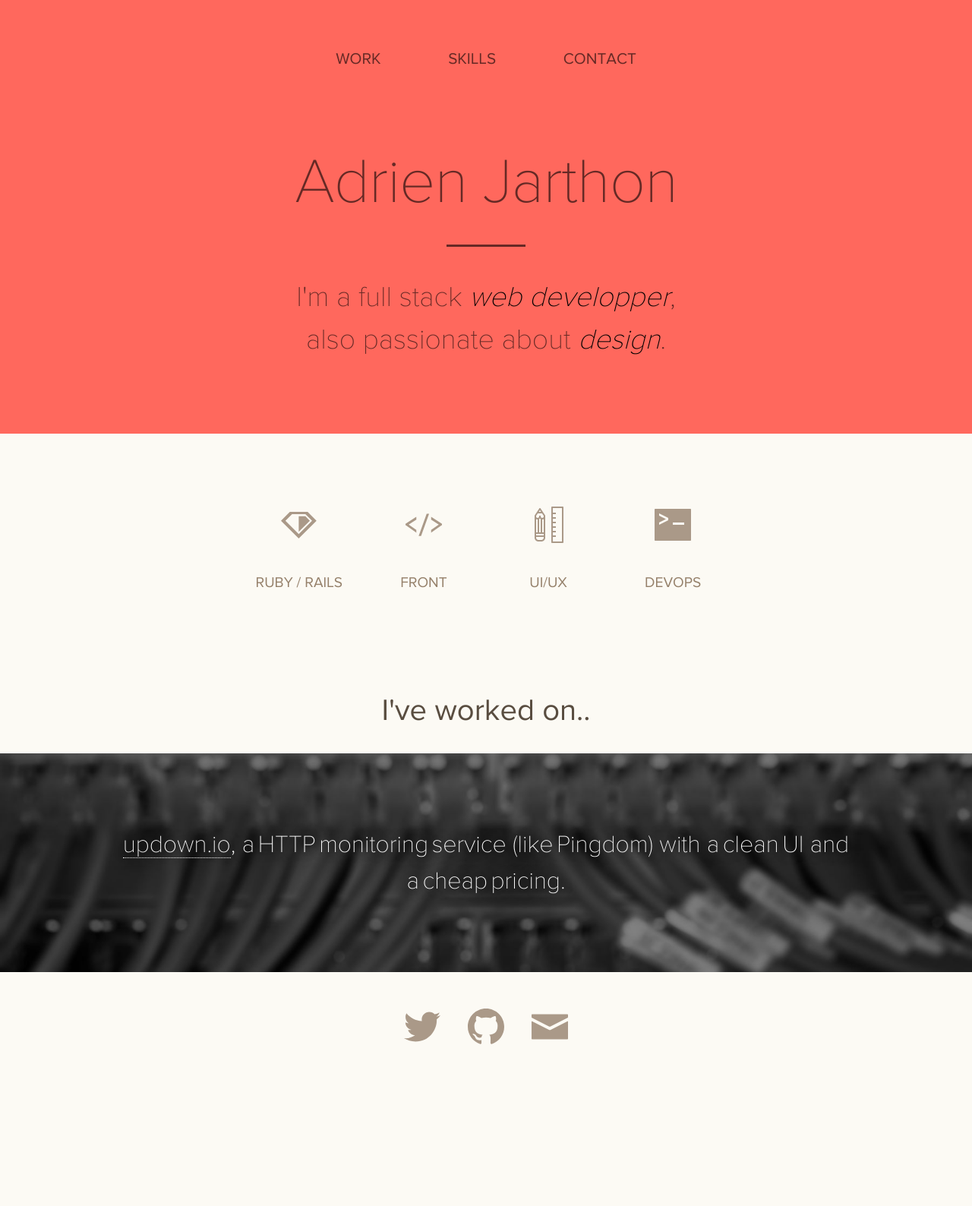
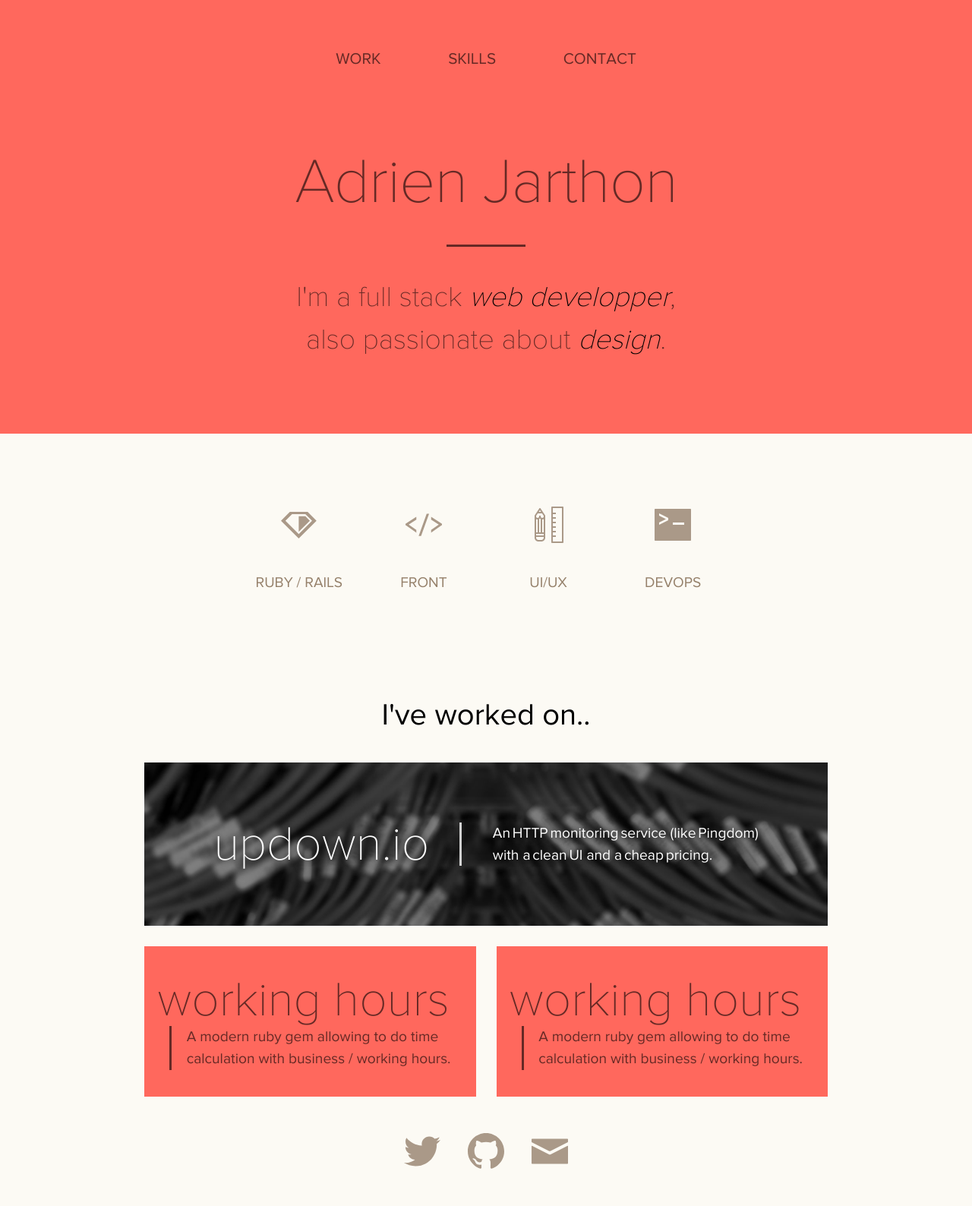
Before and after one commit to jarthod/jarthod.github.io, a Jekyll site: the page built from index.html, in a window 1280 px wide. Shown: the whole page at 76% size. Built offline with Jekyll 4.4.1, drawn with Linux system fonts in a browser that asks for light colours; before the commit the page ends 1424 px from its top, so only the background shows below that.

Commit message:
project grid draft

```diff
--- a/_includes/header.html
+++ b/_includes/header.html
@@ -6,5 +6,5 @@
   </nav>
   <div class="site-title">{{ site.title }}</div>
   <hr>
-  <p>I'm a full stack <em>web developper</em>,<br />also passionate about <em>design</em>.</p>
+  <p>I'm a full stack <em>web&nbsp;developper</em>,<br />also passionate about&nbsp;<em>design</em>.</p>
 </header>
--- a/_projects/updown.markdown
+++ /dev/null
@@ -1,4 +0,0 @@
----
-name: 'updown'
----
-[updown.io](https://updown.io), a HTTP monitoring service (like Pingdom) with a clean UI and a cheap pricing.
--- a/css/main.scss
+++ b/css/main.scss
@@ -7,9 +7,9 @@ $base-font-family: Proxima Nova, Helvetica, Arial, sans-serif;
 
 $background-color: #fcfaf4;
 $accent-bg-color:  #ff685d;
-$accent-fg-color:  darken($accent-bg-color, 10%);
+$accent-fg-color:  shade($accent-bg-color, 10%);
 $brown-color:      #a98;
-$text-color:       darken($brown-color, 30%);
+$text-color:       shade($brown-color, 30%);
 
 @font-face {
   font-family: 'Proxima Nova';
@@ -44,6 +44,7 @@ body {
   color: $text-color;
   background-color: $background-color;
   -webkit-text-size-adjust: 100%;
+  min-width: 350px;
 }
 
 img {
@@ -55,7 +56,7 @@ h1, h2, h3, h4, h5, h6 {
   font-weight: normal;
 }
 
-h1 {
+h2 {
   text-align: center;
   font-size: 2.5em;
 }
@@ -84,12 +85,6 @@ a {
       fill: $accent-bg-color;
     }
   }
-}
-
-.wrapper {
-  max-width: 800px;
-  margin: 0 auto;
-  padding: 0 3%;
 }
 
 header {
@@ -186,30 +181,96 @@ footer {
   }
 }
 
+.projects {
+
+}
+
+.wrapper {
+  max-width: 900px;
+  margin: 0 auto;
+}
+
+.grid {
+  overflow: hidden;
+  padding: 0 3%;
+}
+
+.grid-1 {
+  margin-bottom: 3%;
+}
+
+.grid-2 {
+  float: left;
+  width: 48.5%;
+}
+
+.grid-2 + .grid-2 {
+  margin-left: 3%;
+}
+
 .project {
-  color: white;
-  padding: 5% 10%;
-  font-size: 2em;
-  font-weight: 300;
+  color: rgba(0, 0, 0, 0.6);
+  padding: 8% 0;
   text-align: center;
-  text-shadow: 0 0 0.5em black;
+  background: $accent-bg-color;
 
-  a {
-    border-bottom: 1px dotted white;
+  h3, p {
+    display: inline-block;
+    box-sizing: border-box;
+    margin: 0;
+    vertical-align: middle;
+  }
+
+  h3 {
+    font-size: 4em;
+    font-weight: 300;
+    padding-right: 4%;
+    line-height: 1.1em;
+    text-align: right;
+  }
+
+  p {
+    font-size: 1.2em;
+    padding-left: 4.5%;
+    text-align: left;
+    border-left: 3px solid rgba(0, 0, 0, 0.6);
+  }
+
+  &:hover {
+  }
+
+  &.dark {
+    text-shadow: 0 0 10px black;
     color: white;
-
-    &:hover {
-      color: $accent-fg-color;
-      border-color: $accent-fg-color;
+    p {
+      border-color: rgba(255, 255, 255, 0.8)
     }
   }
 
   &.updown {
-    background: #20262f url('/images/updown-back.jpg') no-repeat top center;
+    background: #20262f url('/images/updown-back.jpg') no-repeat center center;
     background-size: cover;
   }
 }
 
-// @include media-query($on-laptop) {
-//   font-size: 18px;
-// }
+@include media-query(950px) {
+  .project {
+    h3, p {
+      display: block;
+      text-align: center;
+      padding: 0;
+    }
+    p {
+      border-left: none;
+      &:before {
+        content: '';
+        display: block;
+        width: 5em;
+        margin: 1em auto;
+        border: none;
+        background-color: rgba(255, 255, 255, 0.8);
+        height: 3px;
+      }
+    }
+  }
+}
--- a/index.html
+++ b/index.html
@@ -1,11 +1,42 @@
 ---
 layout: default
 ---
+{% include skills.html %}
+<h2 class="page-heading">I've worked on..</h2>
+<div class="wrapper projects grid">
+  <div class="grid-1">
+    <a href="https://updown.io" target="blank">
+      <div class="project dark updown">
+        <h3>updown.io</h3>
+        <p>
+          An HTTP monitoring service (like Pingdom)<br/>
+          with a clean UI and a cheap pricing.
+        </p>
+      </div>
+    </a>
+  </div>
 
-{% include skills.html %}
-<h1 class="page-heading">I've worked on..</h1>
-{% for project in site.projects %}
-  <div class="project {{ project.name }}">
-    {{ project.output }}
+  <div class="grid-2">
+    <a href="https://github.com/intrepidd/working_hours" target="blank">
+      <div class="project working_hours">
+        <h3>working hours</h3>
+        <p>
+          A modern ruby gem allowing to do time<br />
+          calculation with business / working hours.
+        </p>
+      </div>
+    </a>
   </div>
-{% endfor %}
+
+  <div class="grid-2">
+    <a href="https://github.com/intrepidd/working_hours" target="blank">
+      <div class="project working_hours">
+        <h3>working hours</h3>
+        <p>
+          A modern ruby gem allowing to do time<br />
+          calculation with business / working hours.
+        </p>
+      </div>
+    </a>
+  </div>
+</div>
```
